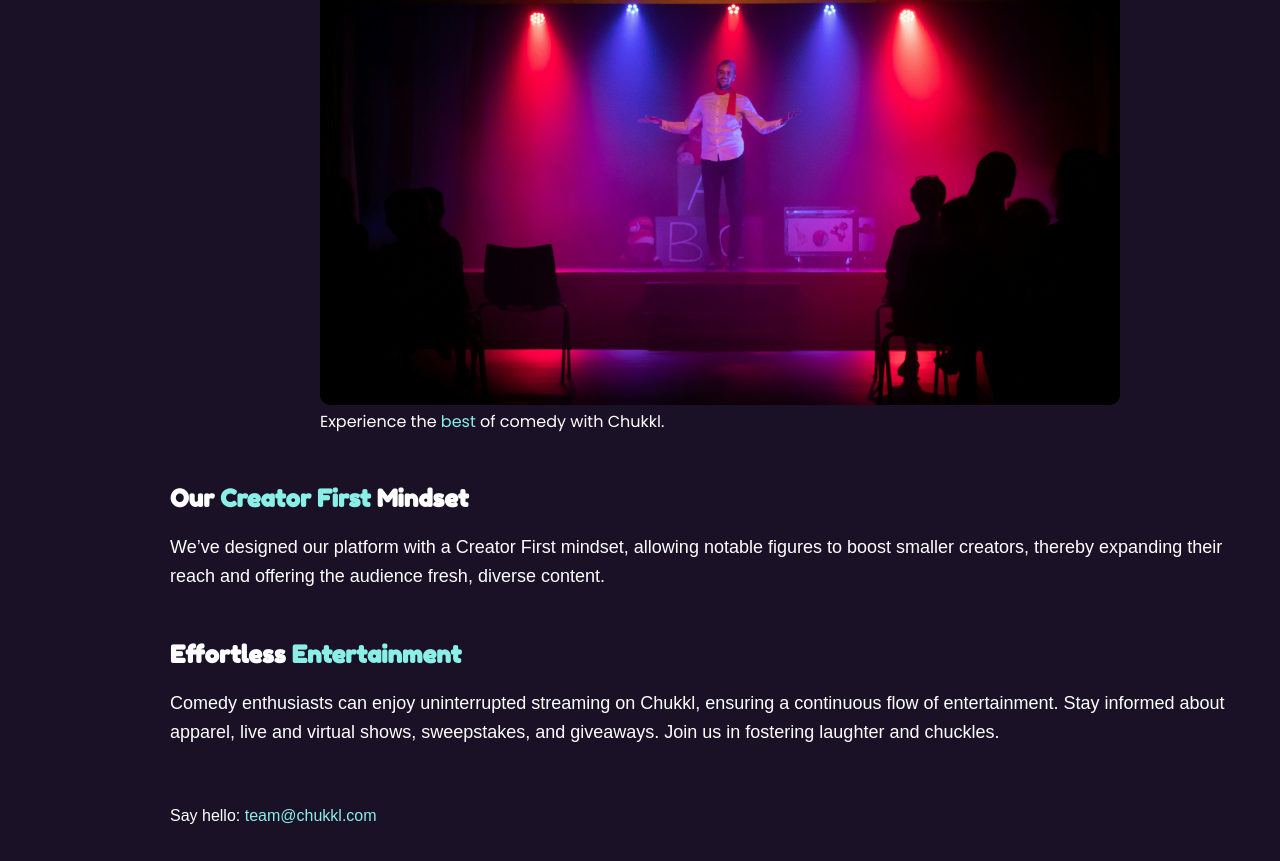
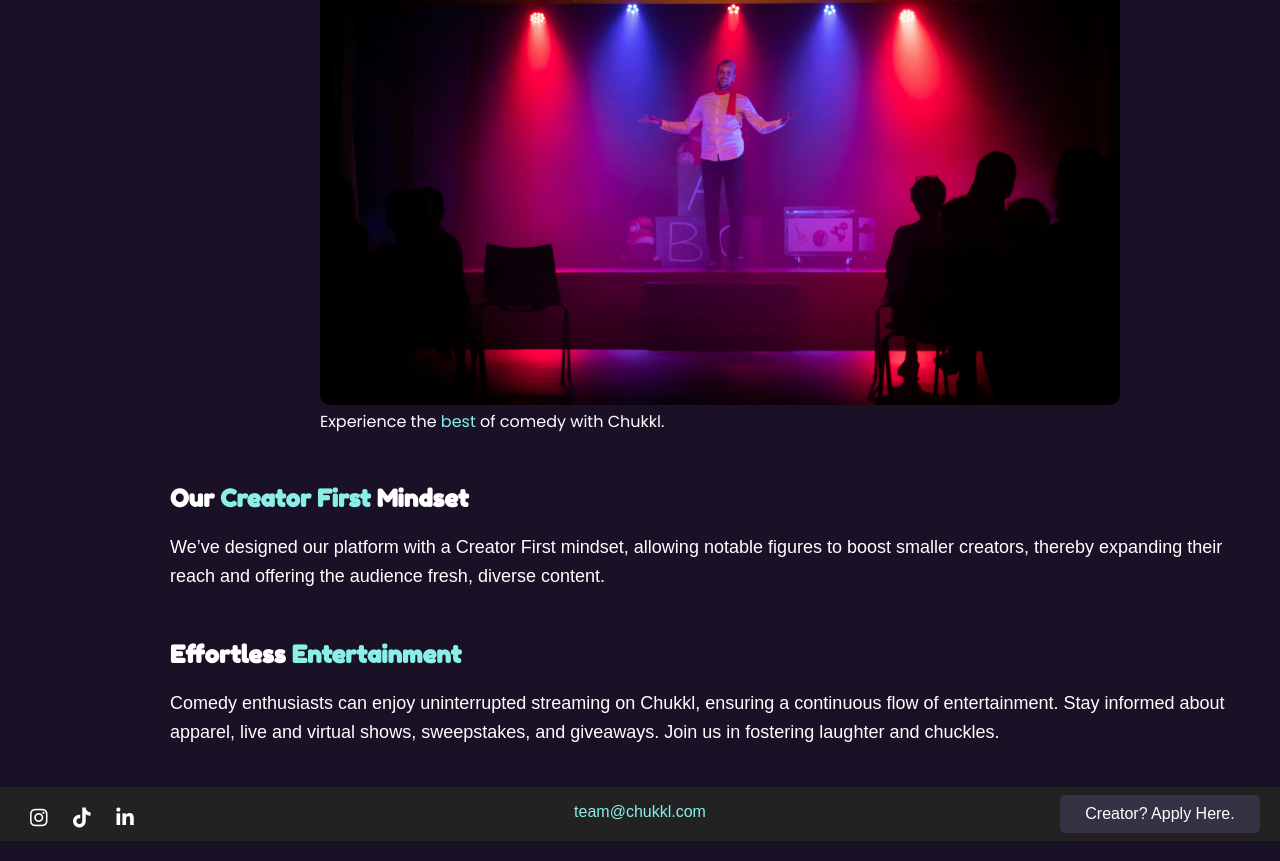
Before and after one commit to JeffreyJu8/chukkl-local, a website: page public/about_us.html in a window 1280 px wide. Shown: the part 518-1379 px from the top of the page. Drawn offline with Linux system fonts and the light colour scheme; a web font is replaced by a local one.

Commit message:
footer update

```diff
--- a/public/about_us.css
+++ b/public/about_us.css
@@ -221,14 +221,91 @@ body {
 }
 
 
-/* Email link styling */
-#Description a {
+#footer {
+    display: flex;
+    flex-direction: column;
+    align-items: center;
+    justify-content: space-between;
+    background-color: #222;
+    color: white;
+    padding: 20px;
+    width: 100%;
+    margin-left: -20px;
+    margin-bottom: -20px;
+    margin-top: 40px;
+}
+
+#footer .social-links {
+    align-self: start;
+    margin-bottom: 20px;
+}
+
+#footer .social-links a {
+    color: white;
+    margin: 0 10px;
+    text-decoration: none;
+    font-size: 20px;
+}
+
+#footer .social-links a:hover {
+    color: #8aefe7;
+}
+
+#footer .application-form {
+    align-self: flex-end;
+    margin-top: -55px;
+    width: 200px;
+}
+
+#footer .application-form button {
+    background-color: #373243;
+    color: white;
+    border: none;
+    padding: 10px 20px;
+    border-radius: 5px;
+    cursor: pointer;
+    font-size: 16px;
+    width: 200px;
+}
+
+#footer .application-form button:hover {
+    background-color: #8aefe7;
+}
+
+#footer .email-contact {
+    align-self: center;
+    margin-top: -30px;
+    font-size: 16px;
+}
+
+#footer .email-contact a {
     color: #8aefe7;
     text-decoration: none;
 }
 
-#Description a:hover {
+#footer .email-contact a:hover {
     text-decoration: underline;
+}
+
+
+@media (max-width: 768px) {
+    #footer {
+        padding: 10px;
+    }
+
+    #footer .social-links a {
+        margin: 0 5px;
+        font-size: 18px;
+    }
+
+    #footer .contact-form button {
+        padding: 8px 15px;
+        font-size: 14px;
+    }
+
+    #footer .email-contact {
+        font-size: 14px;
+    }
 }
 
 
--- a/public/about_us.html
+++ b/public/about_us.html
@@ -7,6 +7,7 @@
     <link rel="icon" type="image/x-icon" href="images/favicon.jpeg">
     <script type="text/javascript" src="https://www.youtube.com/iframe_api"></script>
     <link rel="stylesheet" href="about_us.css">
+    <link rel="stylesheet" href="https://cdnjs.cloudflare.com/ajax/libs/font-awesome/6.1.1/css/all.min.css">
     <link href="https://fonts.cdnfonts.com/css/kavoon" rel="stylesheet">
     <link href="https://fonts.cdnfonts.com/css/aileron" rel="stylesheet">
     <link href="https://fonts.googleapis.com/css2?family=Kaushan+Script&family=Karantina&
@@ -83,9 +84,30 @@
             Stay informed about apparel, live and virtual shows, sweepstakes, and giveaways. Join us in fostering laughter
             and chuckles.</p>
 
-            <p>Say hello: <a href="mailto:team@chukkl.com">team@chukkl.com </a>
-            </p>
 
+    </div>
+
+
+    <div id="footer">
+        <div class="social-links">
+            <a href="https://www.instagram.com/chukkltv/" target="_blank">
+                <i class="fab fa-instagram"></i>
+            </a>
+            <a href="https://www.tiktok.com/@chukkltv" target="_blank">
+                <i class="fab fa-tiktok"></i>
+            </a>
+            <a href="https://www.linkedin.com/company/chukkl/" target="_blank">
+                <i class="fab fa-linkedin-in"></i>
+            </a>
+        </div>
+        <div class="application-form">
+            <a href="https://rzyfgpigf6l.typeform.com/to/BP6qzGdq" target="_blank">
+                <button>Creator? Apply Here.</button>
+            </a>
+        </div>
+        <div class="email-contact">
+            <span><a href="mailto:team@chukkl.com">team@chukkl.com</a></span>
+        </div>
     </div>
 
 
--- a/public/index.css
+++ b/public/index.css
@@ -520,13 +520,21 @@ input[type="range"]::-webkit-slider-runnable-track {
 }
 
 #footer {
-    background-color: #222; /* Dark background for the footer */
+    display: flex;
+    flex-direction: column;
+    align-items: center;
+    justify-content: space-between;
+    background-color: #222;
     color: white;
     padding: 20px;
-    text-align: center;
+    width: 100%;
+    margin-left: -20px;
+    margin-bottom: -20px;
+    margin-top: 40px;
 }
 
 #footer .social-links {
+    align-self: start;
     margin-bottom: 20px;
 }
 
@@ -541,15 +549,21 @@ input[type="range"]::-webkit-slider-runnable-track {
     color: #8aefe7;
 }
 
+#footer .application-form {
+    align-self: flex-end;
+    margin-top: -55px;
+    width: 200px;
+}
+
 #footer .application-form button {
     background-color: #373243;
     color: white;
     border: none;
     padding: 10px 20px;
-    margin: 20px 0;
     border-radius: 5px;
     cursor: pointer;
     font-size: 16px;
+    width: 200px;
 }
 
 #footer .application-form button:hover {
@@ -557,7 +571,8 @@ input[type="range"]::-webkit-slider-runnable-track {
 }
 
 #footer .email-contact {
-    margin-top: 20px;
+    align-self: center;
+    margin-top: -30px;
     font-size: 16px;
 }
 
@@ -590,7 +605,6 @@ input[type="range"]::-webkit-slider-runnable-track {
         font-size: 14px;
     }
 }
-
 
 
 
```
Also changed, not shown: public/index.html (+5 -5 lines).
